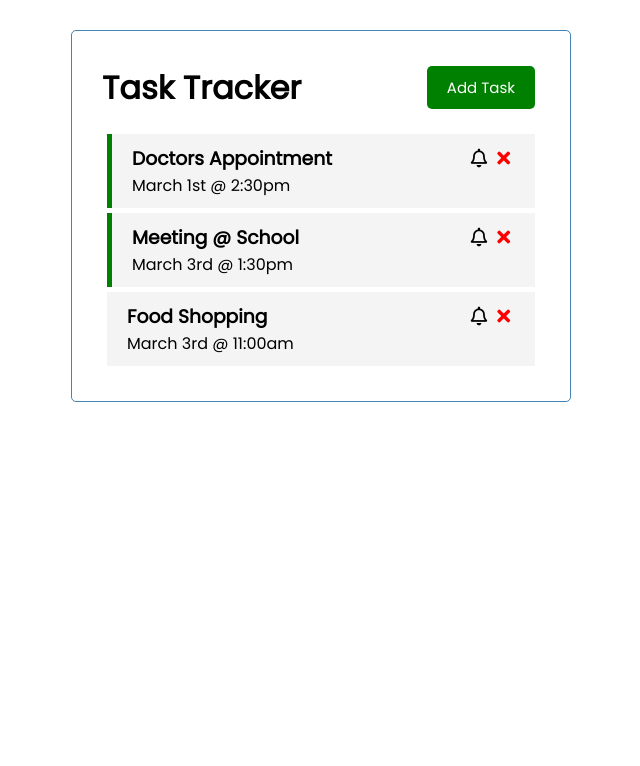
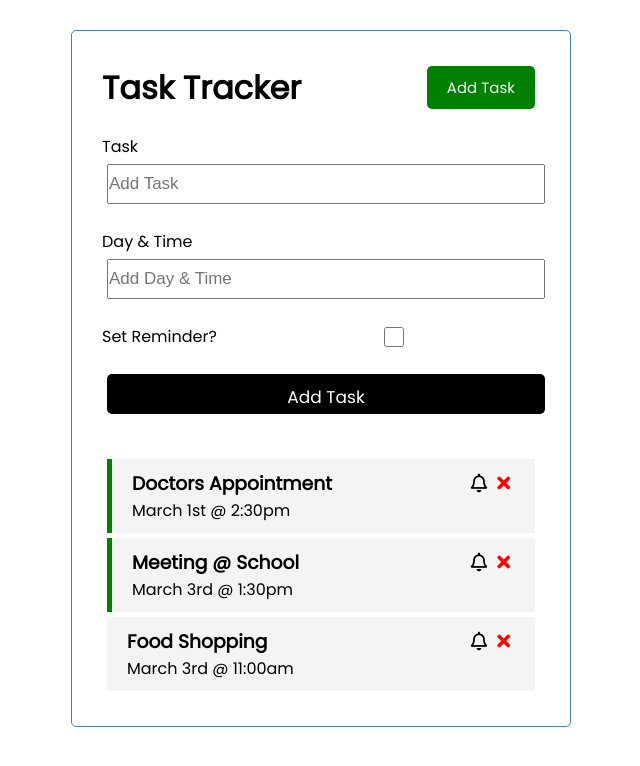
Before and after one commit to jackthelab/vue-task-tracker, a Vue app: page / in a window 1280 px wide. Shown: the top 766 px of the page, without its empty margins (319-959 px from the left). Built offline with nearby package versions, Linux system fonts and the light colour scheme.

Commit message:
added the ability to build tasks

```diff
--- a/src/App.vue
+++ b/src/App.vue
@@ -1,7 +1,12 @@
 <template>
   <div class="container">
     <Header title="Task Tracker" />
-    <Tasks @change-reminder="changeReminder" @delete-task="deleteTask  " :tasks="tasks" />
+    <AddTask @add-task="addTask" />
+    <Tasks
+      @change-reminder="changeReminder"
+      @delete-task="deleteTask"
+      :tasks="tasks"
+    />
   </div>
 </template>
 
@@ -9,12 +14,14 @@
 
   import Header from './components/Header'
   import Tasks from './components/Tasks'
+  import AddTask from './components/AddTask'
 
   export default {
     name: 'App',
     components: {
       Header,
-      Tasks
+      Tasks,
+      AddTask
     },
     data() {
       return {
@@ -30,19 +37,35 @@
         }
       },
       changeReminder(id) {
-        let task = this.tasks.find((task) => task.id === id)
-        let alertMessage
+        // let task = this.tasks.find((task) => task.id === id)
+        // let alertMessage
 
-        if(task.reminder) {
-          alertMessage = "Are you sure you want to remove this alert?"
-        } else {
-          alertMessage = "Confirm adding an alert to this task."
-        }
+        // if(task.reminder) {
+        //   alertMessage = "Are you sure you want to remove this alert?"
+        // } else {
+        //   alertMessage = "Confirm adding an alert to this task."
+        // }
 
-        if(confirm(alertMessage)) {
-          task.reminder = !task.reminder
-        }
+        // if(confirm(alertMessage)) {
+        //   task.reminder = !task.reminder
+        // }
 
+        // or this....
+
+        this.tasks = this.tasks.map((task) =>
+        task.id === id
+        ?
+          confirm("Confirm this change")
+          ?
+          {...task, reminder: !task.reminder}
+          :
+          task
+        :
+        task )
+
+      },
+      addTask(task) {
+        this.tasks.push(task)
       }
     },
     created() {
--- /dev/null
+++ b/src/components/AddTask.vue
@@ -0,0 +1,91 @@
+<template>
+  <form @submit="onSubmit" class="add-form">
+    <div class="form-control">
+      <label>Task</label>
+      <input type="text" v-model="text" name="text" placeholder="Add Task"/>
+    </div>
+    <div class="form-control">
+      <label>Day & Time</label>
+      <input type="text" v-model="day" name="day" placeholder="Add Day & Time"/>
+    </div>
+    <div class="form-control-check">
+      <label>Set Reminder?</label>
+      <input type="checkbox" v-model="reminder" name="reminder"/>
+    </div>
+    <div class="form-control">
+      <input class="btn" type="submit" value="Add Task"/>
+    </div>
+  </form>
+</template>
+
+<script>
+
+export default {
+  name: 'AddTask',
+  data() {
+    return {
+      text: null,
+      day: null,
+      reminder: false
+    }
+  },
+  methods: {
+    onSubmit(e) {
+      e.preventDefault();
+      if(!this.text) {
+        alert("Please add a task")
+        return
+      }
+      const newTask = {
+        id: Math.floor(Math.random() * 100000000),
+        text: this.text,
+        day: this.day,
+        reminder: this.reminder
+      }
+
+      this.text = null,
+      this.day = null,
+      this.reminder = false
+
+      this.$emit('add-task', newTask);
+    }
+  }
+}
+</script>
+
+<style scoped>
+.add-form {
+  margin-bottom: 40px;
+}
+
+.form-control {
+  margin: 20px 0;
+}
+
+.form-control label {
+  display: block;
+}
+
+.form-control input {
+  width: 100%;
+  height: 40px;
+  margin: 5px;
+  font-size: 17px;
+}
+
+.form-control-check {
+  display: flex;
+  align-items: center;
+  justify-content: space-between;
+}
+
+.form-control-check label {
+  flex: 1;
+}
+
+.form-control-check input {
+  flex: 2;
+  height: 20px;
+  background: black;
+}
+</style>
```
